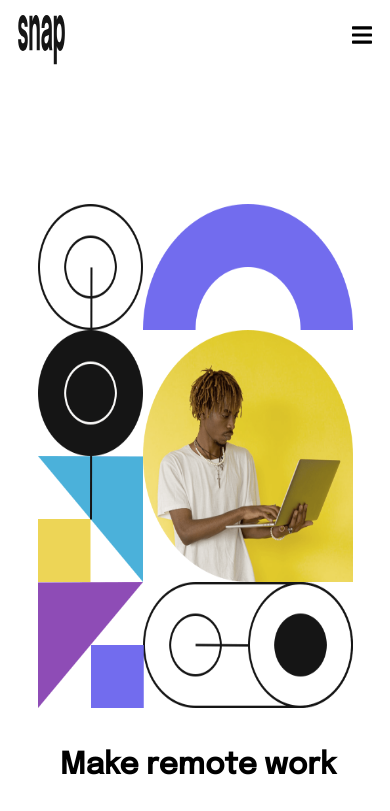
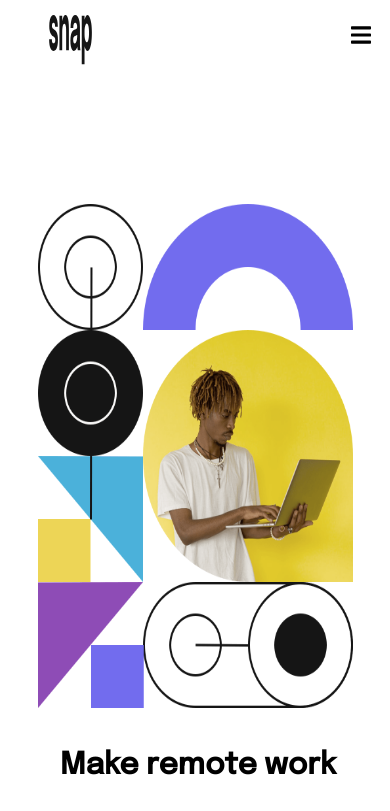
Before and after one commit to john-the1-mwagiru/intro-drop-down, a React (Create React App) app: page / in a window 390 px wide. Shown: the top 811 px of the page. Built offline with nearby package versions, Linux system fonts and the light colour scheme.

Commit message:
fix the logo

```diff
--- a/src/App.css
+++ b/src/App.css
@@ -309,7 +309,9 @@ sponsors{
 @media screen and (max-width:486px){
 
   .logo{
-    position: relative;
+  width: 11%;
+  position: relative;
+  left: 30px;
   }
   .main-cont{
     flex-direction: column-reverse;
```
